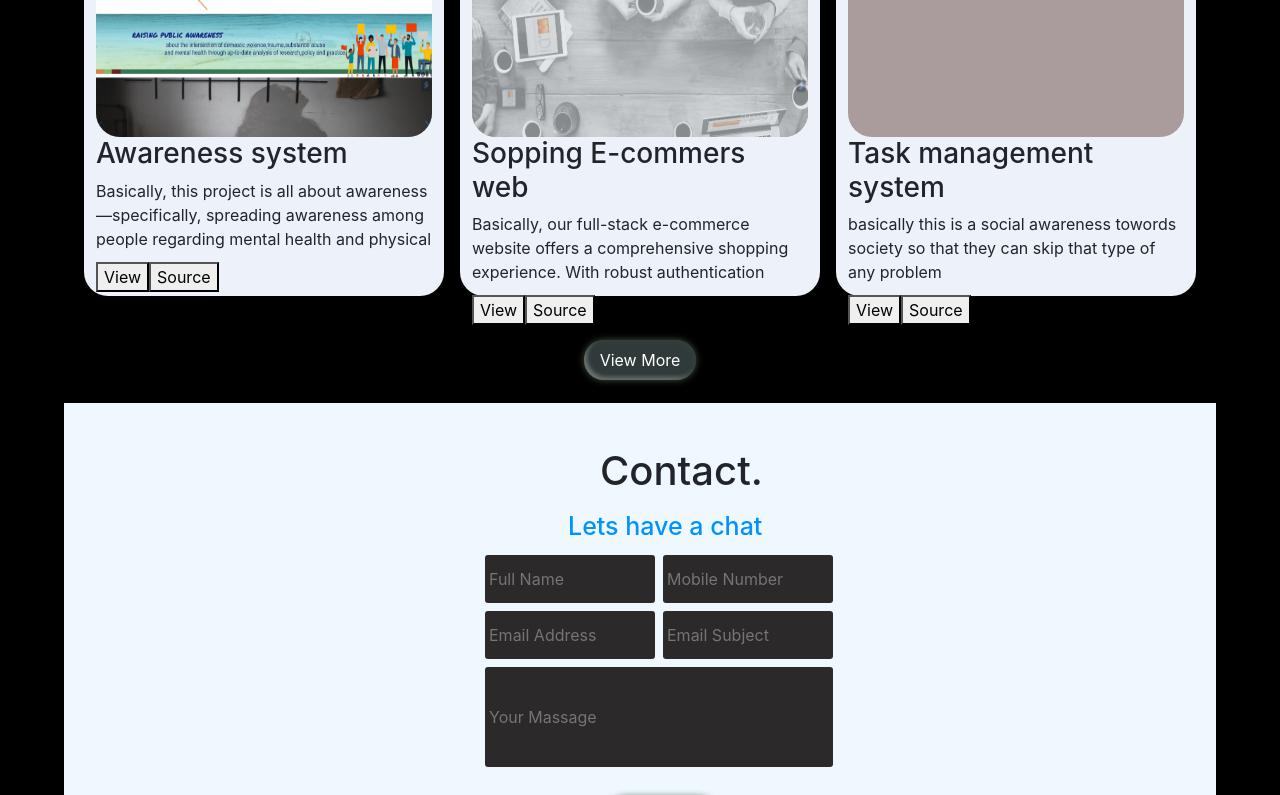
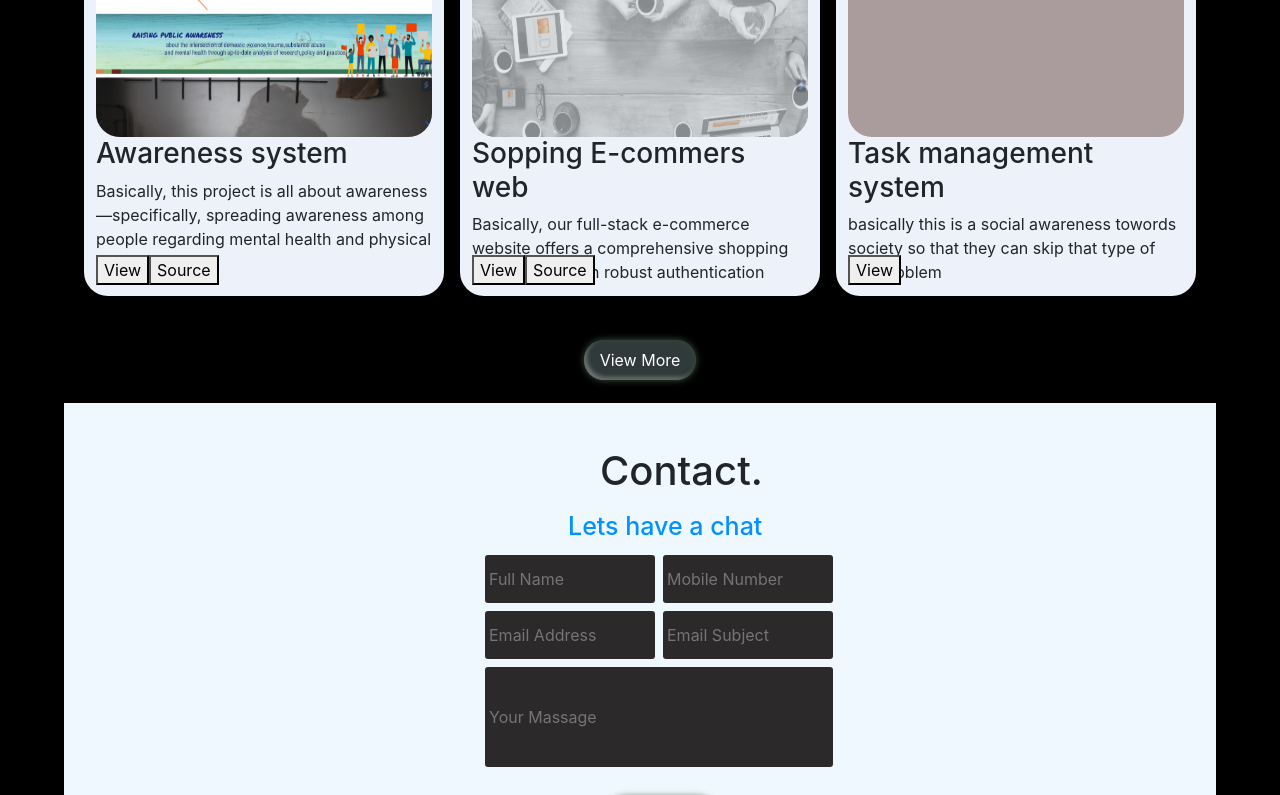
Before and after one commit to Saurabhrajput1234/saurabh-portfolio, a React (Create React App) app: page / in a window 1280 px wide. Shown: the part 1621-2416 px from the top of the page. Built offline with nearby package versions, Linux system fonts and the light colour scheme.

Commit message:
chandes in project.js

```diff
--- a/src/components/Portfolio1.css
+++ b/src/components/Portfolio1.css
@@ -185,7 +185,7 @@
 
 }
 .about-card{
-  height: 141px;
+  height: 118px;
   width:100%;
   /* background-color: #20a2b8; */
 }
--- a/src/components/Projects.js
+++ b/src/components/Projects.js
@@ -30,15 +30,16 @@ const Projects = () => {
               <li className='cards'>
 
                 <div className="card-img">
-                <a href='https://E-sa.netlify.app'><img src={project1} alt="" /></a>
+                <a href='https://saurabhrajput1234.github.io/awareness.github.io/'><img src={project1} alt="" /></a>
 
                 </div>
                 <div className="about-card">
                 <h3>Awareness system</h3>
                 <p style={{ height:"72px",overflow:"hidden"}}>Basically, this project is all about awareness—specifically, spreading awareness among people regarding mental health and physical violence.</p>
+                </div>
                 <a href="https://saurabhrajput1234.github.io/awareness.github.io/"><button>View</button></a>
                   <span><button>Source</button></span>
-                </div>
+
               </li>
               <li className='cards'>
               <div className="card-img">
@@ -48,9 +49,10 @@ const Projects = () => {
                 <div className="about-card">
                 <h3>Sopping E-commers web</h3>
                 <p>Basically, our full-stack e-commerce website offers a comprehensive shopping experience. With robust authentication features, you can securely navigate and explore a diverse range of products. Enjoy the convenience of adding items to your cart and seamlessly searching for products that suit your preferences. This platform combines user-friendly design with powerful functionality, ensuring a smooth and personalized shopping journey for every user. Welcome to a dynamic online marketplace where authentication, product management, and search capabilities converge to enhance your e-commerce experience</p>
+                </div>
                 <a href="https://e-sa.netlify.app/"><button>View</button></a>
                   <span><button>Source</button></span>
-                </div>
+
               </li>
               <li className='cards'>
               <div className="card-img">
@@ -59,27 +61,29 @@ const Projects = () => {
                 <div className="about-card">
                 <h3>Task management system</h3>
                 <p>basically this is a social awareness towords society so that they can skip that type of any problem</p>
+                </div>
                 <a href="https://saurabhrajput1234.github.io/awareness.github.io/"><button>View</button></a>
-                  <span><button>Source</button></span>
-                </div>
+                  {/* <span><button>Source</button></span> */}
+
               </li>
               <li className={` ${showAllCards ? 'cards' : 'cards hidden'}`}>
               <div className="card-img"></div>
                 <div className="about-card">
                 <h3>project name</h3>
                 <p>basically this is a social awareness towords society so that they can skip that type of any problem</p>
+                </div>
                 <a href="https://saurabhrajput1234.github.io/awareness.github.io/"><button>View</button></a>
                   <span><button>Source</button></span>
-                </div>
               </li>
               <li className={` ${showAllCards ? 'cards' : 'cards hidden'}`}>
               <div className="card-img"></div>
                 <div className="about-card">
                 <h3>project name</h3>
                 <p>Lorem ipsum dolor sit amet consectetur adipisicing elit. Ipsam, temporibus hic nesciunt fuga accusantium quam, error praesentium dicta nostrum illum delectus, voluptate ex. Deleniti eos ipsum nostrum quibusdam, reiciendis soluta veritatis ex excepturi aliquam maiores fugit nam illo quidem? Officia tempore voluptatum non.</p>
+                </div>
                 <a href="https://saurabhrajput1234.github.io/awareness.github.io/"><button>View</button></a>
                   <span><button>Source</button></span>
-                </div>
+
               </li>
             </ul>
             </div>
```
Also changed, not shown: src/components/Portfolio1.js (+0 -9 lines).
